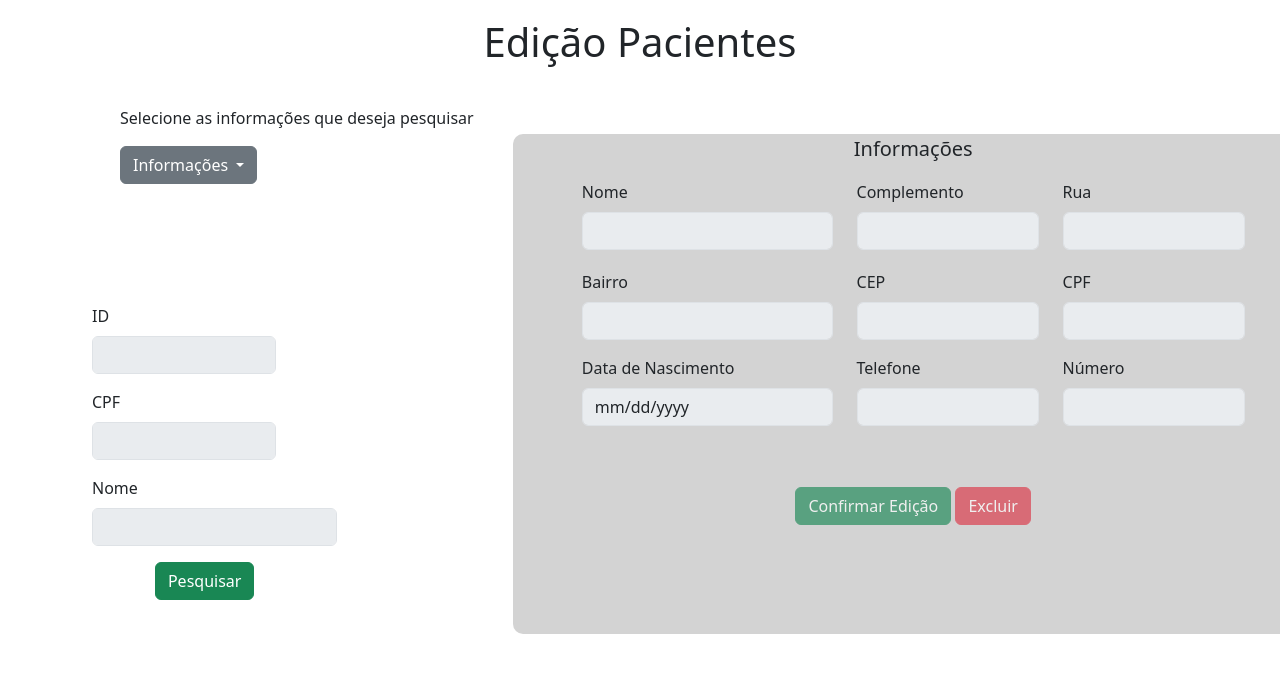
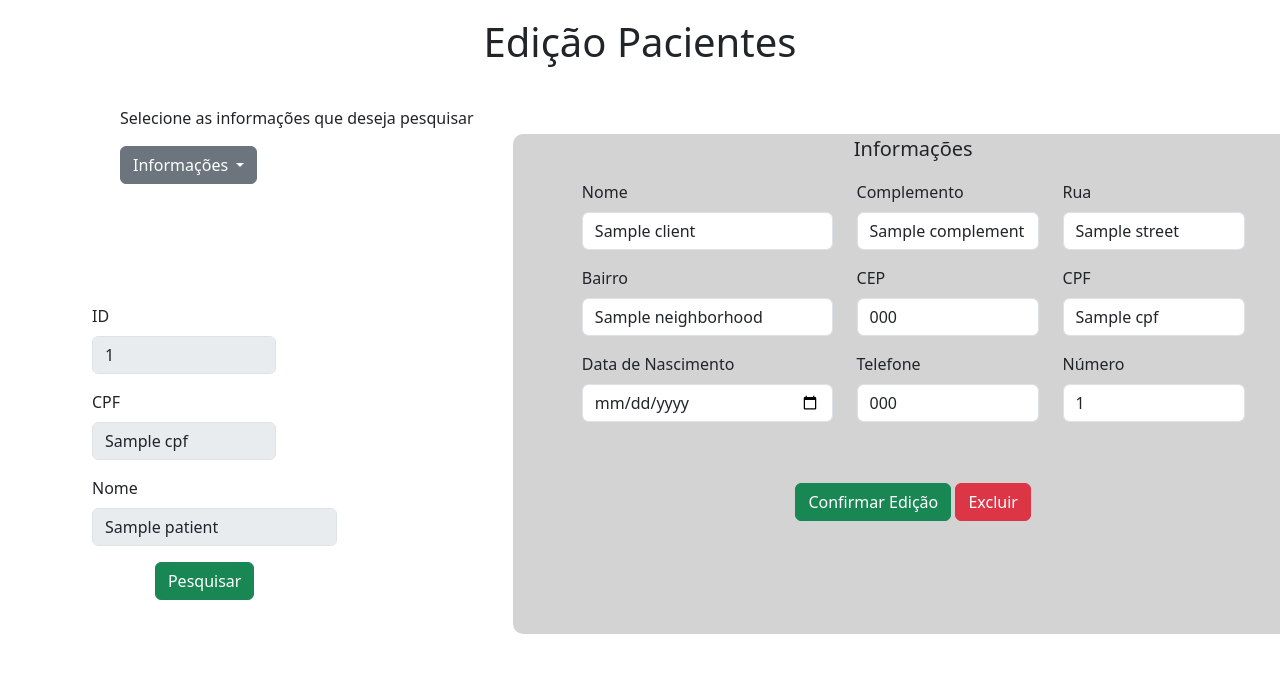
Before and after one commit to feliperodighero/projeto-integrador-3, a Flask app: template templates/edit_patient.html in a window 1280 px wide; the page is wider, and only the part inside the window is pictured. Shown: the part 67-750 px from the top of that part. Run offline with Flask 3, Linux system fonts and the light colour scheme; the template is opened without the code that fills it: most values are stand-ins (such as "Sample title", 1, 10 or a date in 2020).

Commit message:
Funcionalidades de select, update e delete implementadas no formulário de editar pacientes

```diff
--- a/static/js/validate_edit_patient.js
+++ b/static/js/validate_edit_patient.js
@@ -32,21 +32,17 @@
     const searchID = document.getElementById('SearchID');
     const searchCpfCnpj = document.getElementById('SearchCpfCnpj');
     const searchName = document.getElementById('SearchName');
-    const botaoPesquisar = document.getElementById('botao-edit-patient');
-
-    const searchFields = [searchID, searchCpfCnpj, searchName];
-    const otherFields = Array.from(document.querySelectorAll('.form-control')).filter(field => !searchFields.includes(field));
+    const botaoEditUser = document.getElementById('botao-edit-user');
 
     function disableAllFields() {
-        searchFields.forEach(field => {
+        [searchID, searchCpfCnpj, searchName].forEach(field => {
             field.disabled = true;
-            field.value = ''; // Limpa o valor do campo
+            field.value = '';
         });
-        otherFields.forEach(field => field.disabled = true);
     }
 
-    function enableOtherFields() {
-        otherFields.forEach(field => field.disabled = false);
+    function enableFormFields() {
+        document.querySelectorAll('#editForm input').forEach(input => input.disabled = false);
     }
 
     document.getElementById('search-id').addEventListener('click', function () {
@@ -54,7 +50,7 @@
         searchID.disabled = false;
     });
 
-    document.getElementById('search-cpf').addEventListener('click', function () {
+    document.getElementById('search-cpf-cnpj').addEventListener('click', function () {
         disableAllFields();
         searchCpfCnpj.disabled = false;
     });
@@ -64,10 +60,10 @@
         searchName.disabled = false;
     });
 
-    botaoPesquisar.addEventListener('click', function () {
-        if (searchID.value || searchCpfCnpj.value || searchName.value) {
-            enableOtherFields();
-        } else {
+    botaoEditUser.addEventListener('click', function (event) {
+        const isValid = searchID.value || searchCpfCnpj.value || searchName.value;
+        if (!isValid) {
+            event.preventDefault();
             alert('Por favor, preencha um dos campos de busca.');
         }
     });
--- a/templates/edit_patient.html
+++ b/templates/edit_patient.html
@@ -53,80 +53,81 @@
     <div class="container">
         <div class="row">
             <div class="col-12 col-md-8">
+                <form id="searchForm" method="POST" action="/edit_patient">
                     <div id="id-container" class="col-12 col-md-3 mb-3">
                         <label for="InputID" class="form-label">ID</label>
-                    <input type="text" class="form-control" id="SearchID" name="SearchID" disabled>
+                        <input type="text" class="form-control" id="SearchID" name="SearchID" value="{{ patient.id if patient else '' }}">
                     </div>
 
                     <div id="id-container1" class="col-12 col-md-3 mb-3">
                         <label for="InputCpfCnpj" class="form-label">CPF</label>
-                    <input type="text" class="form-control" id="SearchCpfCnpj" name="SearchCpfCnpj" disabled>
+                        <input type="text" class="form-control" id="SearchCpfCnpj" name="SearchCpfCnpj" value="{{ patient.cpf if patient else '' }}">
                     </div>
 
                     <div id="id-container2" class="col-12 col-md-4 mb-3">
                         <label for="InputNome" class="form-label">Nome</label>
-                    <input type="text" class="form-control" id="SearchName" name="SearchName" disabled>
+                        <input type="text" class="form-control" id="SearchName" name="SearchName" value="{{ patient.name if patient else '' }}">
                     </div>
                     <div class="col-12 col-md-4 text-center">
-                    <button id="botao-edit-patient" type="submit" class="btn btn-success">Pesquisar</button>
+                        <button id="botao-edit-patient" name="search" type="submit" class="btn btn-success">Pesquisar</button>
                     </div>
+                </form>
             </div>
             <div class="col-12 col-md-4">
+                <form id="editForm" method="POST" action="/edit_patient">
+                    <input type="hidden" id="ClientId" name="ClientId" value="{{ client.id if client else '' }}">
                     <div id="large-square">
                         <p id="titulo-square-edit" class="row justify-content-center">Informações</p>
                         <div class="row justify-content-center">
                             <div class="col-12 col-md-4 mb-3">
-                            <div class="mb-1">
-                                <label for="InputNomeClient" class="form-label">Nome</label>
-                                <input type="text" class="form-control" id="ClientName" name="ClientName" disabled>
-                            </div>
+                                <label for="ClientName" class="form-label">Nome</label>
+                                <input type="text" class="form-control" id="ClientName" name="ClientName" value="{{ client.name if client else '' }}">
                             </div>
                             <div class="col-md-3 mb-3">
-                            <label for="InputComplementoClient" class="form-label">Complemento</label>
-                            <input type="text" class="form-control" id="ClientComplement" name="ClientComplement" disabled>
+                                <label for="ClientComplement" class="form-label">Complemento</label>
+                                <input type="text" class="form-control" id="ClientComplement" name="ClientComplement" value="{{ client.complement if client else '' }}">
                             </div>
                             <div class="col-md-3 mb-3">
-                            <label for="InputRuaClient" class="form-label">Rua</label>
-                            <input type="text" class="form-control" id="ClientStreet" name="ClientStreet" disabled>
+                                <label for="ClientStreet" class="form-label">Rua</label>
+                                <input type="text" class="form-control" id="ClientStreet" name="ClientStreet" value="{{ client.street if client else '' }}">
                             </div>
                         </div>
                         <div class="row justify-content-center">
                             <div class="col-md-4 mb-3">
-                            <label for="InputBairro" class="form-label">Bairro</label>
-                            <input type="text" class="form-control" id="ClientNeighborhood" name="ClientNeighborhood" disabled>
+                                <label for="ClientNeighborhood" class="form-label">Bairro</label>
+                                <input type="text" class="form-control" id="ClientNeighborhood" name="ClientNeighborhood" value="{{ client.neighborhood if client else '' }}">
                             </div>
                             <div class="col-md-3 mb-3">
-                            <label for="InputCepClient" class="form-label">CEP</label>
-                            <input type="number" class="form-control" id="ClientCep" name="ClientCep" disabled>
+                                <label for="ClientCep" class="form-label">CEP</label>
+                                <input type="number" class="form-control" id="ClientCep" name="ClientCep" value="{{ client.cep if client else '' }}">
                             </div>
                             <div class="col-md-3 mb-3">
-                            <label for="InputCpfClient" class="form-label">CPF</label>
-                            <input type="text" class="form-control" id="ClientCpf" name="ClientCpf" disabled>
+                                <label for="ClientCpf" class="form-label">CPF</label>
+                                <input type="text" class="form-control" id="ClientCpf" name="ClientCpf" value="{{ client.cpf if client else '' }}">
                             </div>
                         </div>
                         <div class="row justify-content-center">
                             <div class="col-md-4 mb-3">
-                            <label for="InputDataClient" class="form-label">Data de Nascimento</label>
-                            <input type="date" class="form-control" id="ClientDateBirth" name="ClientDateBirth" disabled>
+                                <label for="ClientDateBirth" class="form-label">Data de Nascimento</label>
+                                <input type="date" class="form-control" id="ClientDateBirth" name="ClientDateBirth" value="{{ client.birth_date if client else '' }}">
                             </div>
                             <div class="col-md-3 mb-3">
-                            <label for="InputTelefoneClient" class="form-label">Telefone</label>
-                            <input type="text" class="form-control" id="ClientNumberPhone" name="ClientNumberPhone" disabled>
+                                <label for="ClientNumberPhone" class="form-label">Telefone</label>
+                                <input type="text" class="form-control" id="ClientNumberPhone" name="ClientNumberPhone" value="{{ client.phone if client else '' }}">
                             </div>
                             <div class="col-md-3 mb-3">
-                            <label for="InputNumeroCasaClient" class="form-label">Número</label>
-                            <input type="number" class="form-control" id="ClientNumberHouse" name="ClientNumberHouse" disabled>
+                                <label for="ClientNumberHouse" class="form-label">Número</label>
+                                <input type="number" class="form-control" id="ClientNumberHouse" name="ClientNumberHouse" value="{{ client.house_number if client else '' }}">
                             </div>
                         </div>
                         <div class="row justify-content-center">
                             <div class="col-md-6 text-center">
-                            <div class="mb-3">
-                                <button id="botao-confirmedit-patient" type="submit" class="btn btn-success" disabled>Confirmar Edição</button>
-                                <button id="botao-excluir-patient" type="button" class="btn btn-danger" disabled>Excluir</button>
+                                <button id="botao-confirmedit-patient" name="update" type="submit" class="btn btn-success">Confirmar Edição</button>
+                                <button id="botao-excluir-patient" name="delete" type="submit" class="btn btn-danger">Excluir</button>
                             </div>
                         </div>
                     </div>
-                </div>
+                </form>
             </div>
         </div>
     </div>
```
Also changed, not shown: database/models/patient.py (+104 -0 lines), routes/edit_patient.py (+55 -2 lines). Lines whose indentation alone changed are shown as unchanged.
